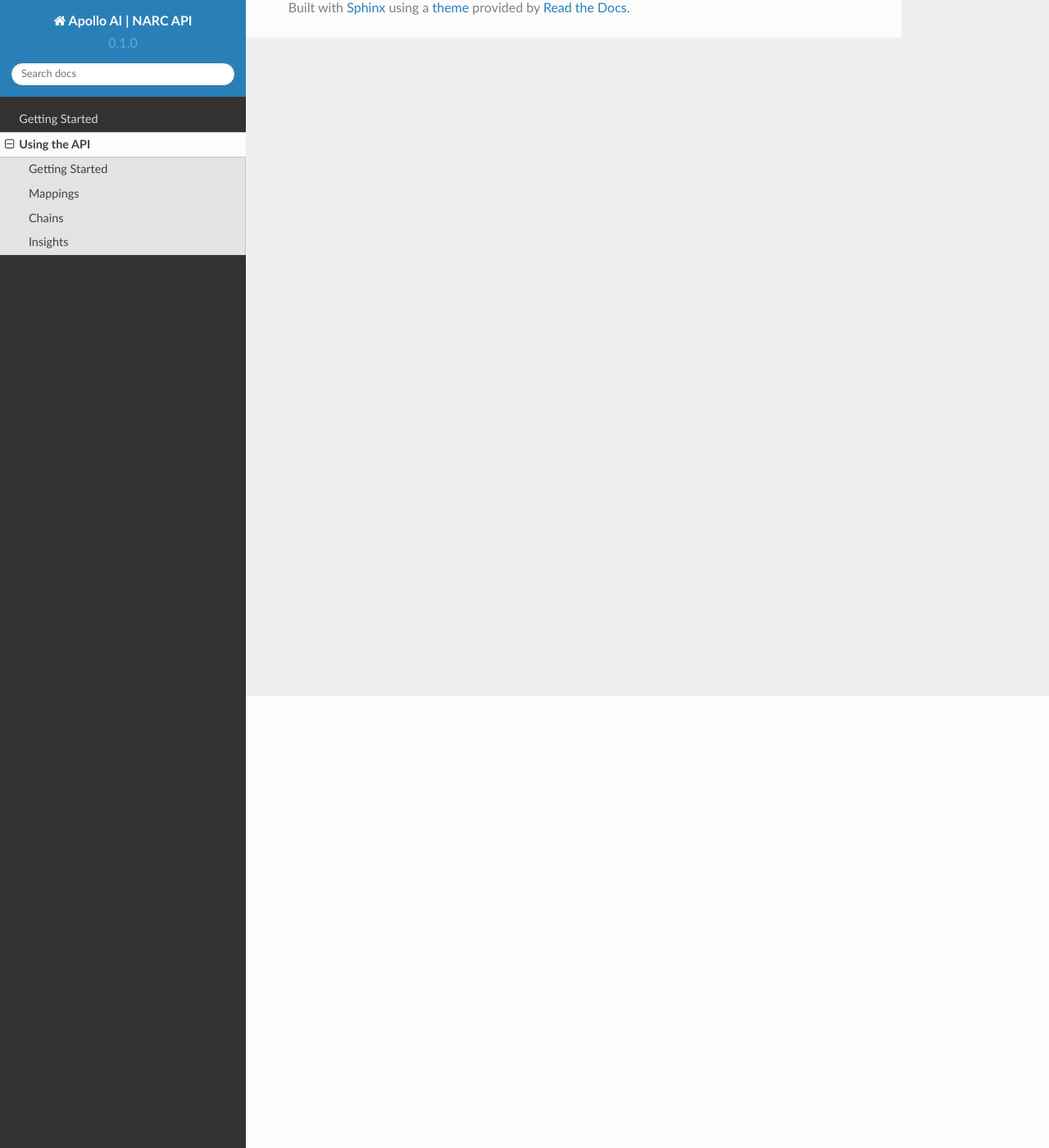
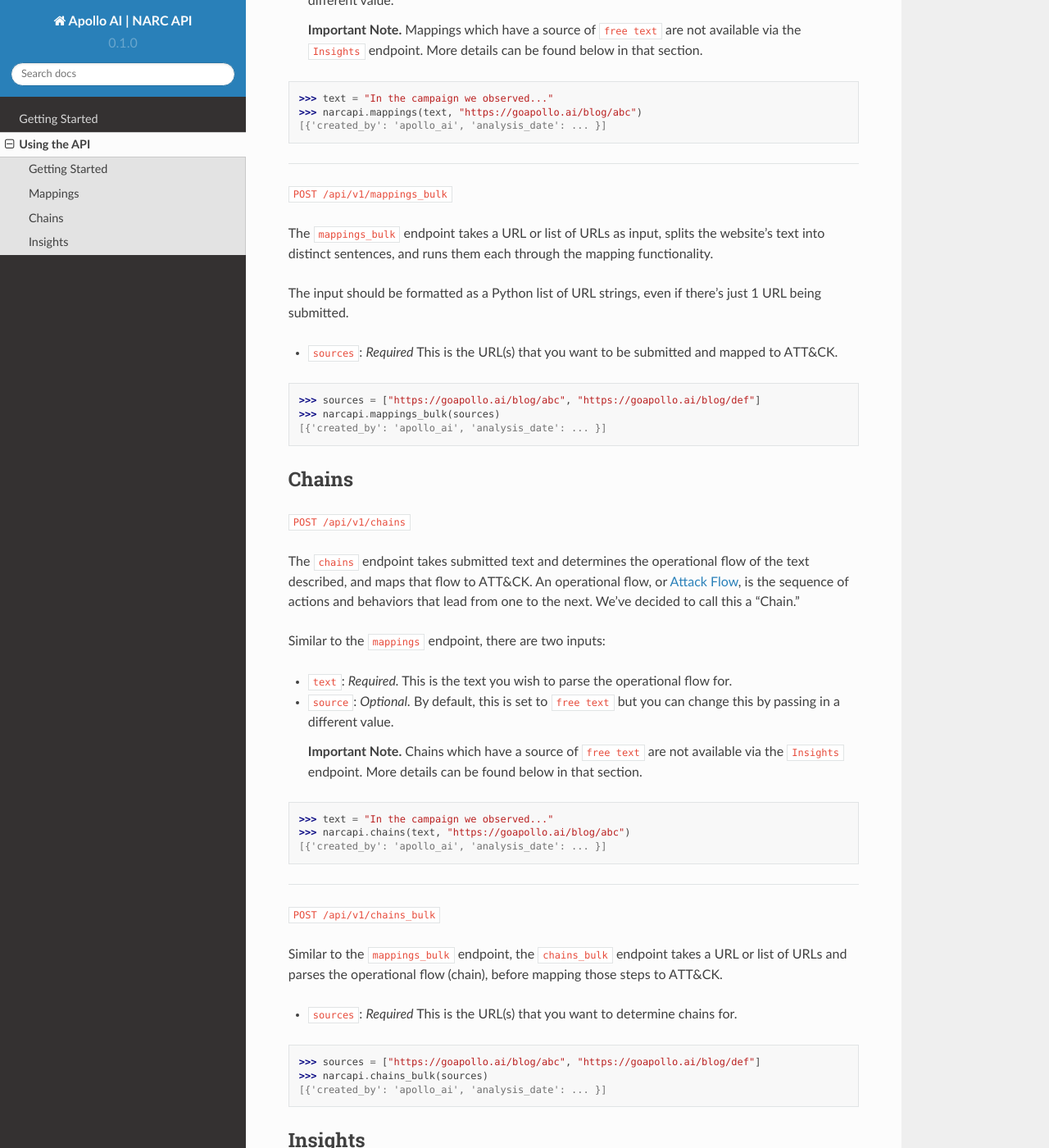
Before and after one commit to pseudohvr/narcapi-rtd, a Sphinx documentation site: the page built from docs/source/usage.rst, in a window 1280 px wide and 1400 px high, scrolled down 551 px. Shown: the whole window at 82% size. Built offline with Sphinx 7.4.7 and the Read the Docs theme 2.0.0, drawn with Linux system fonts in a browser that asks for light colours; some of the changed text lies outside the part shown.

Commit message:
functionality updated

```diff
--- a/docs/source/getting_started.rst
+++ b/docs/source/getting_started.rst
@@ -36,8 +36,8 @@
 
 .. code-block:: console
 
-   >>> input_text = "In the campaign we observed, BlackByte operators gained initial access by exploiting the ProxyShell vulnerabilities (CVE-2021-34473, CVE-2021-34523, CVE-2021-31207) present on the customer’s Microsoft Exchange server."
-   >>> narcapi.mappings(input_text)
+   >>> text = "In the campaign we observed, BlackByte operators gained initial access by exploiting the ProxyShell vulnerabilities (CVE-2021-34473, CVE-2021-34523, CVE-2021-31207) present on the customer’s Microsoft Exchange server."
+   >>> narcapi.mappings(text)
    [{'created_by': 'apollo_ai', 'analysis_date': ... }]
 
 You should receive a json response from the API that shows our text has been mapped to `T1190`.
--- a/docs/source/usage.rst
+++ b/docs/source/usage.rst
@@ -9,8 +9,100 @@
 Mappings
 --------
 
+``POST /api/v1/mappings``
+
+The free text ``mappings`` endpoint takes submitted text and determines the most likely ATT&CK technique(s) that are described in the text.
+
+There are two inputs for the function:
+
+- ``text``: *Required.* This is the text you wish to have mapped to ATT&CK.
+
+- ``source``: *Optional.* By default, this is set to ``free text`` but you can change this by passing in a different value.
+
+  **Important Note.** Mappings which have a source of ``free text`` are not available via the ``Insights`` endpoint. More details can be found below in that section.
+
+>>> text = "In the campaign we observed..."
+>>> narcapi.mappings(text, "https://goapollo.ai/blog/abc")
+[{'created_by': 'apollo_ai', 'analysis_date': ... }]
+
+-----------------------
+
+``POST /api/v1/mappings_bulk``
+
+The ``mappings_bulk`` endpoint takes a URL or list of URLs as input, splits the website's text into distinct sentences, and runs them each through the mapping functionality.
+
+The input should be formatted as a Python list of URL strings, even if there's just 1 URL being submitted.
+
+- ``sources``: *Required* This is the URL(s) that you want to be submitted and mapped to ATT&CK.
+
+>>> sources = ["https://goapollo.ai/blog/abc", "https://goapollo.ai/blog/def"]
+>>> narcapi.mappings_bulk(sources)
+[{'created_by': 'apollo_ai', 'analysis_date': ... }]
+
 Chains
 ------
 
+``POST /api/v1/chains``
+
+The ``chains`` endpoint takes submitted text and determines the operational flow of the text described, and maps that flow to ATT&CK. An operational flow, or `Attack Flow <https://mitre-engenuity.org/blog/2022/10/27/attack-flow/>`_, is the sequence of actions and behaviors that lead from one to the next. We've decided to call this a "Chain."
+
+Similar to the ``mappings`` endpoint, there are two inputs:
+
+- ``text``: *Required.* This is the text you wish to parse the operational flow for.
+
+- ``source``: *Optional.* By default, this is set to ``free text`` but you can change this by passing in a different value.
+
+  **Important Note.** Chains which have a source of ``free text`` are not available via the ``Insights`` endpoint. More details can be found below in that section.
+
+>>> text = "In the campaign we observed..."
+>>> narcapi.chains(text, "https://goapollo.ai/blog/abc")
+[{'created_by': 'apollo_ai', 'analysis_date': ... }]
+
+--------------------
+
+``POST /api/v1/chains_bulk``
+
+Similar to the ``mappings_bulk`` endpoint, the ``chains_bulk`` endpoint takes a URL or list of URLs and parses the operational flow (chain), before mapping those steps to ATT&CK.
+
+- ``sources``: *Required* This is the URL(s) that you want to determine chains for.
+
+>>> sources = ["https://goapollo.ai/blog/abc", "https://goapollo.ai/blog/def"]
+>>> narcapi.chains_bulk(sources)
+[{'created_by': 'apollo_ai', 'analysis_date': ... }]
+
 Insights
 --------
+
+The ``insights`` endpoints are for the retrieval of ``mappings`` or ``chains`` objects that have been previously recorded across our user base. **We do not currently store mappings or chains by user.** As mentioned previously, only those objects that **do not** have a source value of ``free text`` and **do** contain ``https://`` (which is required upon submission) will be returned via these endpoint. This is to maintain a relative amount of privacy for those users who may submit internal or non-public text to the API.
+
+The core intent behind the ``insights`` endpoint is to only return technique mappings or chains that are available publicly, which is indicating by an active URL. As we assess how our users interact with the API, this functionality may be updated but will maintain that core intent.
+
+----------------------------
+
+``GET /api/v1/mappings_insights``
+
+The ``mappings_insights`` function takes in a single argument, an ATT&CK technique ID, and returns the most recent 50 ``mappings`` objects that contain the technique ID in their ``technique_probability`` dictionary.
+
+>>> technique_id = "T1059.001"
+>>> narcapi.mappings_insights(technique_id)
+[{'created_by': 'apollo_ai', 'analysis_date': ... }]
+
+**Extra details**
+
+The sort order for all ``insights`` objects is determined by the ``reported_date`` field. This field is determined in two different ways:
+
+- If the ``mappings`` object was the result of a ``free text`` submission, the ``reported_date`` will be the date of submission.
+
+- If the ``mappings`` object was the result of a URL submission, the ``reported_date`` will be the date of reporting found via the URL processing.
+
+Though this may lead to some inconsistencies, especially if time series analysis is an objective, we believe the simplicity of the endpoints outweighs that edge case.
+
+---------------------
+
+``GET /api/v1/chains_insights``
+
+Like the ``mappings_insights``, the ``chains_insights`` endpoint accepts a single ATT&CK technique ID as input, and returns the most recent 50 chains objects that contain the technique ID within their ``flow`` field.
+
+>>> technique_id = "T1059.001"
+>>> narcapi.chains_insights(technique_id)
+[{'created_by': 'apollo_ai', 'analysis_date': ... }]
```
